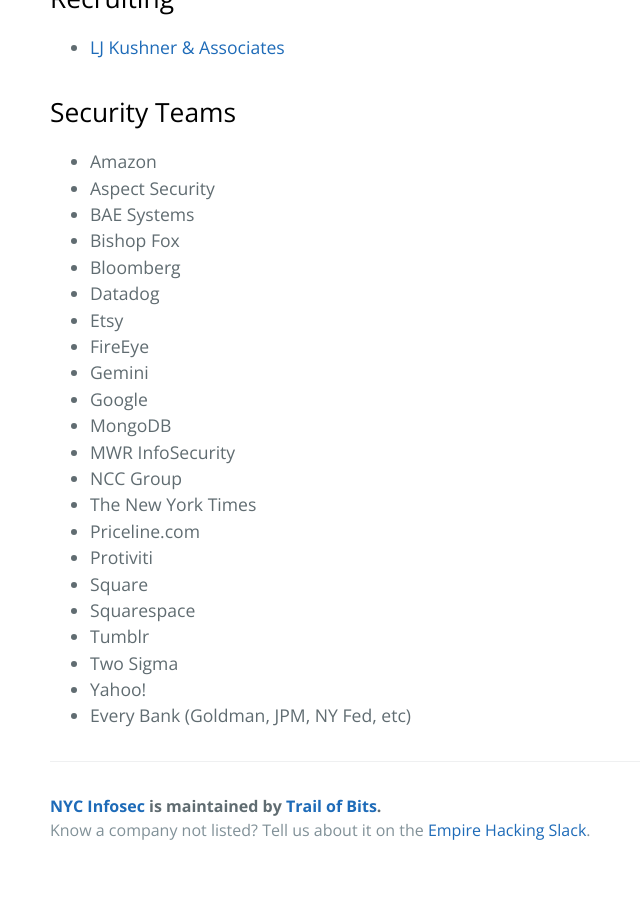
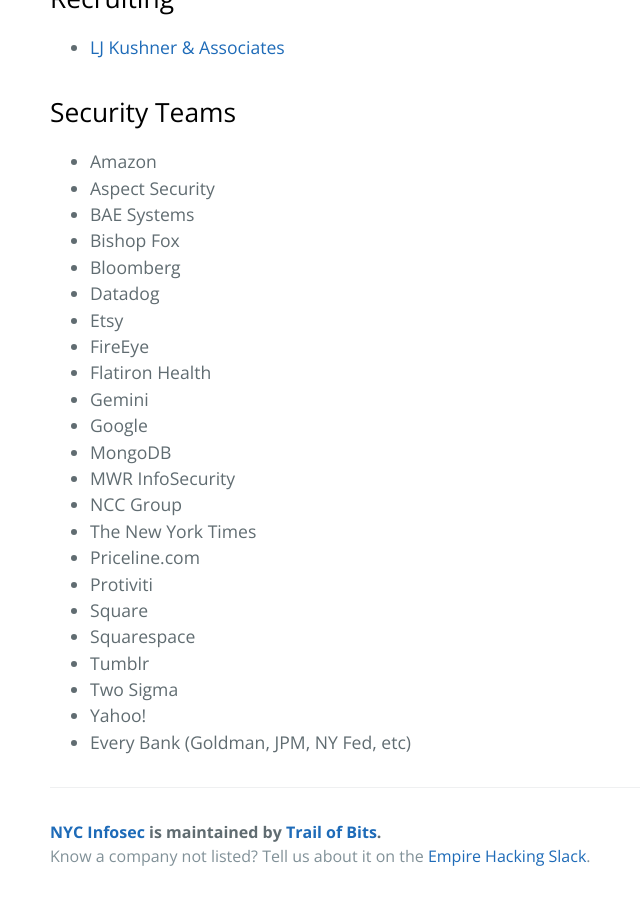
Before and after one commit to trailofbits/nyc-infosec, a Jekyll site: the page built from companies.md, in a window 1280 px wide and 900 px high, scrolled down 1648 px. Shown: the whole window, without its empty margins (174-814 px from the left). Built offline with Jekyll 4.4.1, drawn with Linux system fonts in a browser that asks for light colours; our own code applies the rules of GitHub Pages for plain Markdown files; before the commit the page ends 2522 px from its top, so only the background shows below that.

Commit message:
Update companies.md

```diff
--- a/companies.md
+++ b/companies.md
@@ -64,6 +64,7 @@
 * Datadog
 * Etsy
 * FireEye
+* Flatiron Health
 * Gemini
 * Google
 * MongoDB
```
